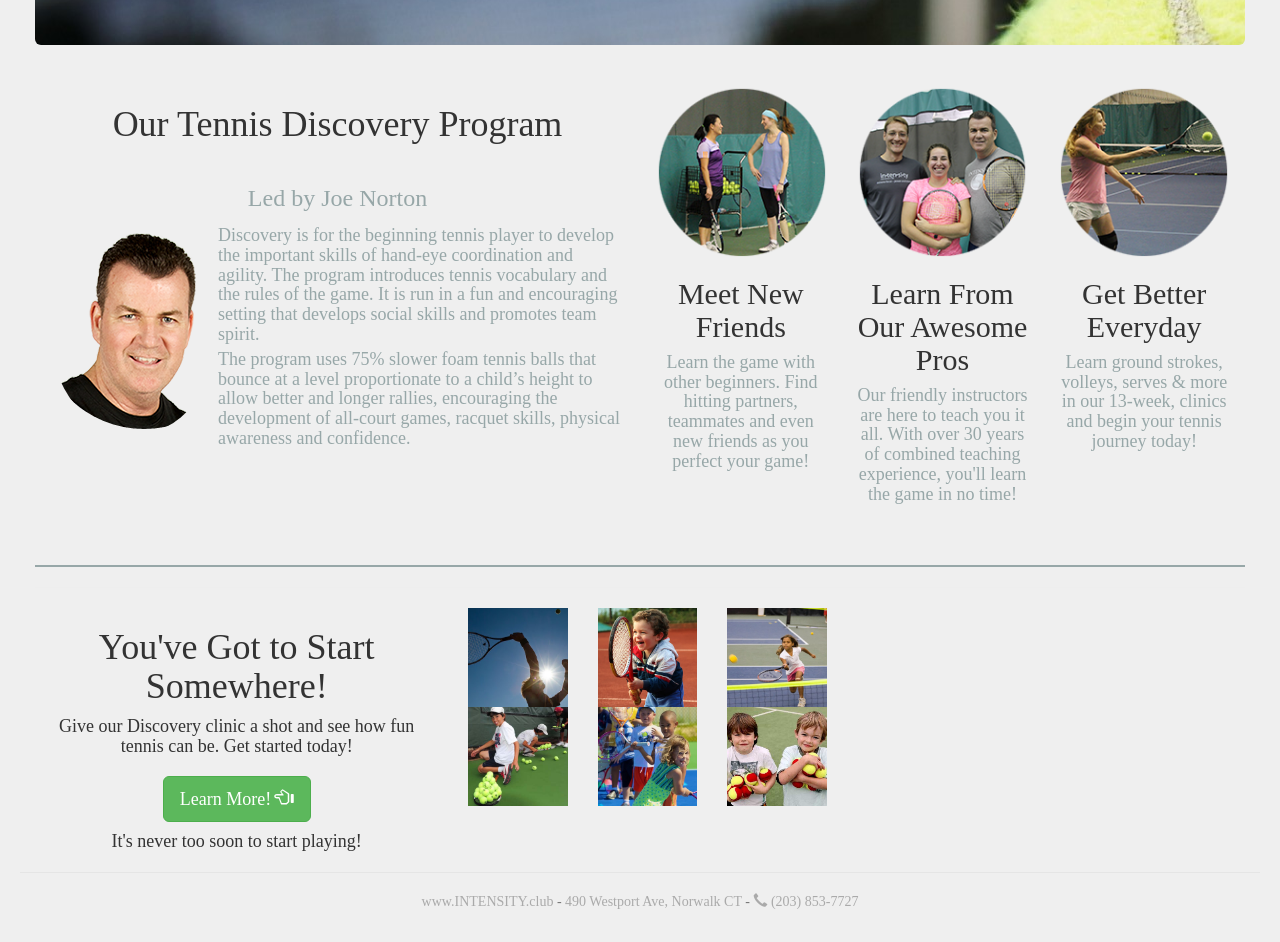
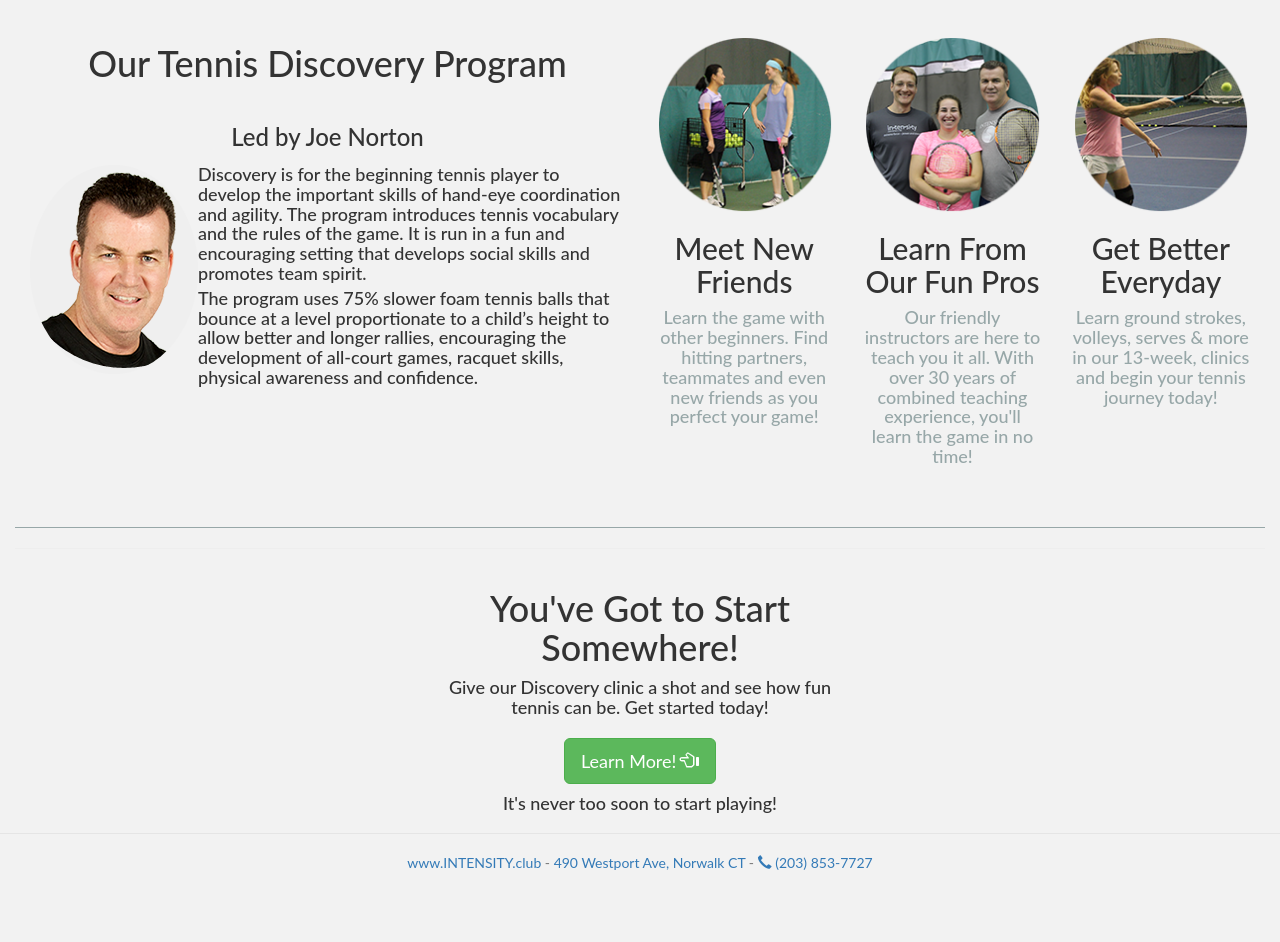
Before and after one commit to hotcops/intensityTennis, a website: page app/index.html in a window 1280 px wide. Shown: the part 441-1383 px from the top of the page. After the commit the page ends 1324 px from the top, so only its background shows below. Drawn offline with nearby package versions, Linux system fonts and the light colour scheme; files that its build step writes are made by us from their sources.

Commit message:
Depreciated app. See 'tennis3' repo @ hotcops github acct to see what this helped create.

```diff
--- a/app/index.html
+++ b/app/index.html
@@ -5,53 +5,94 @@
     <title></title>
     <meta name="description" content="">
     <meta name="viewport" content="width=device-width">
-    <!-- <link href='https://fonts.googleapis.com/css?family=Lato:400,300,900' rel='stylesheet' type='text/css'> -->
-    <!-- Place favicon.ico and apple-touch-icon.png in the root directory -->
-    <!-- build:css(.) styles/vendor.css -->
-    <!-- bower:css -->
+
+
+
+
     <link rel="stylesheet" href="bower_components/bootstrap/dist/css/bootstrap.css" />
-    <!-- endbower -->
-    <!-- endbuild -->
-    <!-- build:css(.tmp) styles/main.css -->
     <link rel="stylesheet" href="styles/main.css"/>
-    <link rel="stylesheet" href="styles/signup.css"/>
-    <!-- endbuild -->
+
+
+
+
   </head>
-  <body ng-app="tennisApp" class="centered">
-    <!--[if lte IE 8]>
-      <p class="browsehappy">You are using an <strong>outdated</strong> browser. Please <a href="http://browsehappy.com/">upgrade your browser</a> to improve your experience.</p>
-    <![endif]-->
+  <body class="centered">
+    <div class="container-fluid">
+      <!-- Intensity Clinic Signup Banner -->
+      <div class="jumbotron banner">
+        <div class="lead">
+          <img src="images/intensityLogo.png" alt="Intensity Logo" class="img-responsive">
+          <h1>Discovery Kids Clinic</h1>
+          <br>
+          Our 13-Week Fall Program Begins Soon!
+        </div>
+        <a class="btn btn-lg btn-success" data-toggle="modal" ng-href="#modalForm">Learn More! <span class="glyphicon glyphicon-hand-left"></span></a>
+        <div ng-include="'views/signup.html'" ng-controller="MainCtrl"></div>
+      </div>
 
-    <!-- Add your site or application content here -->
-    <div class="header">
-      <!-- NAV NOT NEEDED FOR THIS PAGE <div class="navbar navbar-default" role="navigation">
-        <div class="container">
-          <div class="navbar-header">
+      <!-- Clinic Info & Details -->
+      <div class="col-lg-6 col-lg-offset-3 centered">
+        <h1 style="margin-bottom:40px;">Our Tennis Discovery Program</h1>
+        <h3 class="centered" style="max-width: 300px; margin-bottom: 15px;">
+          Led by Joe Norton <img src="images/joeFace.png" class="pull-right imgCircle img-responsive hidden-lg makeSmall centered" style="margin-left: -60px; margin-top:-10px;">
+        </h3>
+        <div>
+          <img src="images/joeFace.png" style="margin-bottom:20px" class="pull-left imgCircle img-responsive visible-lg">
+          <h4 class="visible-lg" style="text-align: left;">
+            <p style="margin-bottom:5px;">Discovery is for the beginning tennis player to develop the important skills of hand-eye coordination and agility. The program introduces tennis vocabulary and the rules of the game. It is run in a fun and encouraging setting that develops social skills and promotes team spirit.
+            <p>The program uses 75% slower foam tennis balls that bounce at a level proportionate to a child’s height to allow better and longer rallies, encouraging the development of all-court games, racquet skills, physical awareness and confidence.</p>
+          </h4>
+        </div>
+      </div>
 
-            <button type="button" class="navbar-toggle collapsed" data-toggle="collapse" data-target="#js-navbar-collapse">
-              <span class="sr-only">Toggle navigation</span>
-              <span class="icon-bar"></span>
-              <span class="icon-bar"></span>
-              <span class="icon-bar"></span>
-            </button>
+      <!-- Even 3 Column Layout -->
+      <div class="row-level marketing gray centered">
+        <div class="col-sm-4 centered">
+          <img src="../images/begincircle1.png" alt="Meet New People" class="img-responsive">
+          <h2 class="black">Meet New Friends</h2>
+          <h4>
+            Learn the game with other beginners. Find hitting partners, teammates and even new friends as you perfect your game!
+          </h4>
+        </div>
+        <div class="col-sm-4 centered">
+          <img src="../images/begincircle2.png" alt="Meet New People" class="img-responsive">
+          <h2 class="black">Learn From Our Fun Pros</h2>
+          <h4>
+          Our friendly instructors are here to teach you it all. With over 30 years of combined teaching experience, you'll learn the game in no time!
+          </h4>
+        </div>
+        <div class="col-sm-4 centered">
+          <img src="../images/begincircle3.png" alt="Meet New People" class="img-responsive">
+          <h2 class="black">Get Better Everyday</h2>
+          <h4>
+            Learn ground strokes, volleys, serves &amp; more in our 13-week,  clinics and begin your tennis journey today!
+          </h4>
+        </div>
+      </div>
+      <div class="line-separator"></div>
+      <hr>
 
-            <a class="navbar-brand" href="#/">tennis</a>
-          </div>
+      <!-- Page Bottom Signup Form -->
+      <!-- centered sign up for small screens -->
+      <div class="col-lg-4 col-lg-offset-4 centered hidden-lg">
+        <h1>You've Got to Start Somewhere!</h1>
+        <h4>Give our Discovery clinic a shot and see how fun tennis can be. Get started today!</h4>
+        <a class="btn btn-lg btn-success" data-toggle="modal" ng-href="#modalForm">Learn More! <span class="glyphicon glyphicon-hand-left"></span></a>
+        <div ng-include="'views/signup.html'" ng-controller="MainCtrl"></div>
+        <h4>It's never too soon to start playing!</h4>
+      </div>
 
-          <div class="collapse navbar-collapse" id="js-navbar-collapse">
+      <!-- expanded sign up for large screens -->
+      <div class="row-level visible-lg">
+        <div class="col-lg-4 col-lg-offset-4">
+          <h1>You've Got to Start Somewhere!</h1>
+          <h4>Give our Discovery clinic a shot and see how fun tennis can be. Get started today!</h4>
+          <a class="btn btn-lg btn-success" data-toggle="modal" ng-href="#modalForm">Learn More! <span class="glyphicon glyphicon-hand-left"></span></a>
+          <div ng-include="'views/signup.html'" ng-controller="MainCtrl"></div>
+          <h4>It's never too soon to start playing!</h4>
+        </div>
+      </div>
 
-            <ul class="nav navbar-nav">
-              <li class="active"><a href="#/">Home</a></li>
-              <li><a ng-href="#/">About</a></li>
-              <li><a ng-href="#/">Contact</a></li>
-            </ul>
-          </div>
-        </div>
-      </div> -->
-    </div>
-
-    <div class="container-fluid">
-      <div ng-include="'views/main.html'" ng-controller="MainCtrl"></div>
     </div>
 
 <!-- FOOTER -->
@@ -64,31 +105,9 @@
         </p>
       </div>
     </div>
-
-
-    <!-- Google Analytics: change UA-XXXXX-X to be your site's ID -->
-     <script>
-       !function(A,n,g,u,l,a,r){A.GoogleAnalyticsObject=l,A[l]=A[l]||function(){
-       (A[l].q=A[l].q||[]).push(arguments)},A[l].l=+new Date,a=n.createElement(g),
-       r=n.getElementsByTagName(g)[0],a.src=u,r.parentNode.insertBefore(a,r)
-       }(window,document,'script','https://www.google-analytics.com/analytics.js','ga');
-
-       ga('create', 'UA-XXXXX-X');
-       ga('send', 'pageview');
-    </script>
-
     <!-- build:js(.) scripts/vendor.js -->
     <!-- bower:js -->
     <script src="bower_components/jquery/dist/jquery.js"></script>
-    <script src="bower_components/angular/angular.js"></script>
     <script src="bower_components/bootstrap/dist/js/bootstrap.js"></script>
-    <!-- endbower -->
-    <!-- endbuild -->
-
-        <!-- build:js({.tmp,app}) scripts/scripts.js -->
-        <script src="scripts/app.js"></script>
-        <script src="scripts/controllers/main.js"></script>
-        <script src="scripts/signup.js"></script>
-        <!-- endbuild -->
 </body>
 </html>
--- a/app/scripts/app.js
+++ b/app/scripts/app.js
@@ -8,5 +8,5 @@
  *
  * Main module of the application.
  */
-angular
-  .module('tennisApp', []);
+
+angular.module("tennisApp", []);
--- a/app/views/clinicInfo.html
+++ b/app/views/clinicInfo.html
@@ -1,13 +1,12 @@
-
 <!-- Clinic Info & Details -->
 <div class="col-lg-6 col-lg-offset-3 centered">
   <h1 style="margin-bottom:40px;">Our Tennis Discovery Program</h1>
-  <h3 class="gray centered" style="max-width: 300px; margin-bottom: 15px;">
+  <h3 class="centered" style="max-width: 300px; margin-bottom: 15px;">
     Led by Joe Norton <img src="images/joeFace.png" class="pull-right imgCircle img-responsive hidden-lg makeSmall centered" style="margin-left: -60px; margin-top:-10px;">
   </h3>
   <div>
     <img src="images/joeFace.png" style="margin-bottom:20px" class="pull-left imgCircle img-responsive visible-lg">
-    <h4 class="visible-lg gray" style="text-align: left;">
+    <h4 class="visible-lg" style="text-align: left;">
       <p style="margin-bottom:5px;">Discovery is for the beginning tennis player to develop the important skills of hand-eye coordination and agility. The program introduces tennis vocabulary and the rules of the game. It is run in a fun and encouraging setting that develops social skills and promotes team spirit.
       <p>The program uses 75% slower foam tennis balls that bounce at a level proportionate to a child’s height to allow better and longer rallies, encouraging the development of all-court games, racquet skills, physical awareness and confidence.</p>
     </h4>
@@ -25,7 +24,7 @@
   </div>
   <div class="col-sm-4 centered">
     <img src="../images/begincircle2.png" alt="Meet New People" class="img-responsive">
-    <h2 class="black">Learn From Our Awesome Pros</h2>
+    <h2 class="black">Learn From Our Fun Pros</h2>
     <h4>
     Our friendly instructors are here to teach you it all. With over 30 years of combined teaching experience, you'll learn the game in no time!
     </h4>
@@ -93,19 +92,8 @@
     <div ng-include="'views/signup.html'" ng-controller="MainCtrl"></div>
     <h4>It's never too soon to start playing!</h4>
   </div>
+  <!-- Image Slick-Carousel -->
+  <div class="col-lg-8 row-fluid">
 
-  <div class="col-lg-8 row-fluid">
-    <div class="col-lg-2">
-      <img style="max-height:150px;" class="img-responsive inline-block" src="images/kidsClinic1.jpg">
-      <img style="max-height:150px;" class="img-responsive inline-block" src="images/kidsClinic2.jpg">
-    </div>
-    <div class="col-lg-2">
-      <img style="max-height:150px;" class="img-responsive inline-block" src="images/kidsClinic3.jpg">
-      <img style="max-height:150px;" class="img-responsive inline-block" src="images/kidsClinic4.jpg">
-    </div>
-    <div class="col-lg-2">
-      <img style="max-height:150px;" class="img-responsive inline-block" src="images/kidsClinic5.jpg">
-      <img style="max-height:150px;" class="img-responsive inline-block" src="images/kidsClinic6.jpg">
-    </div>
   </div>
 </div>
--- a/bower.json
+++ b/bower.json
@@ -3,7 +3,8 @@
   "version": "0.0.0",
   "dependencies": {
     "angular": "^1.4.0",
-    "bootstrap": "^3.2.0"
+    "bootstrap": "^3.2.0",
+    "slick-carousel": "^1.5.9"
   },
   "devDependencies": {
     "angular-mocks": "^1.4.0"
```
Also changed, not shown: test/karma.conf.js (+1 -0 lines), README.md.
